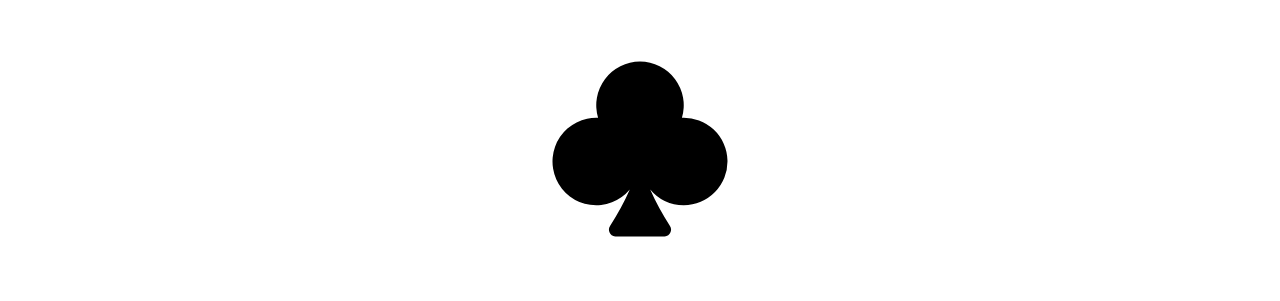
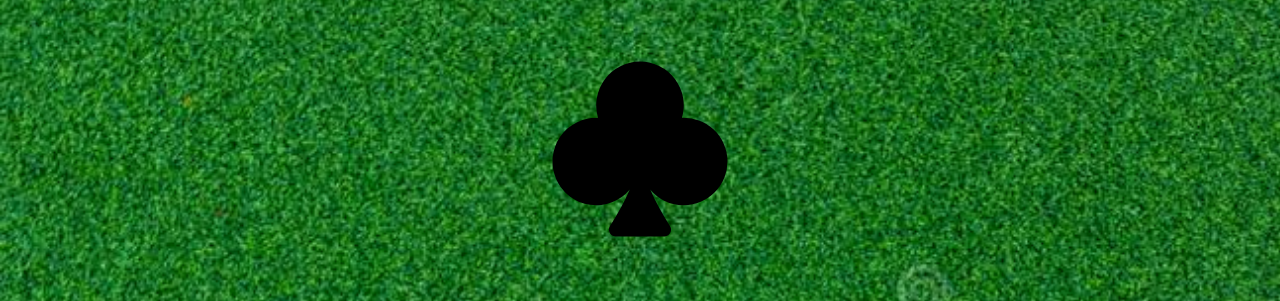
Before and after one commit to Tarun-Sachan/Blackjack, a plain HTML site: page index.html in a window 1280 px wide. Shown: the part 195-496 px from the top of the page. Drawn offline with Linux system fonts and the light colour scheme; the site is published under a folder, as on GitHub Pages, so addresses that start at the root find nothing.

Commit message:
Update blackjack.css

```diff
--- a/blackjack.css
+++ b/blackjack.css
@@ -1,6 +1,6 @@
 html{
     font-family:'Trebuchet MS', 'Lucida Sans Unicode', 'Lucida Grande', 'Lucida Sans', Arial, sans-serif;
-    background-image: url("/table.jpg");
+    background-image: url("table.jpg");
     background-size: cover;
     text-align: center;
     color: white;
```
